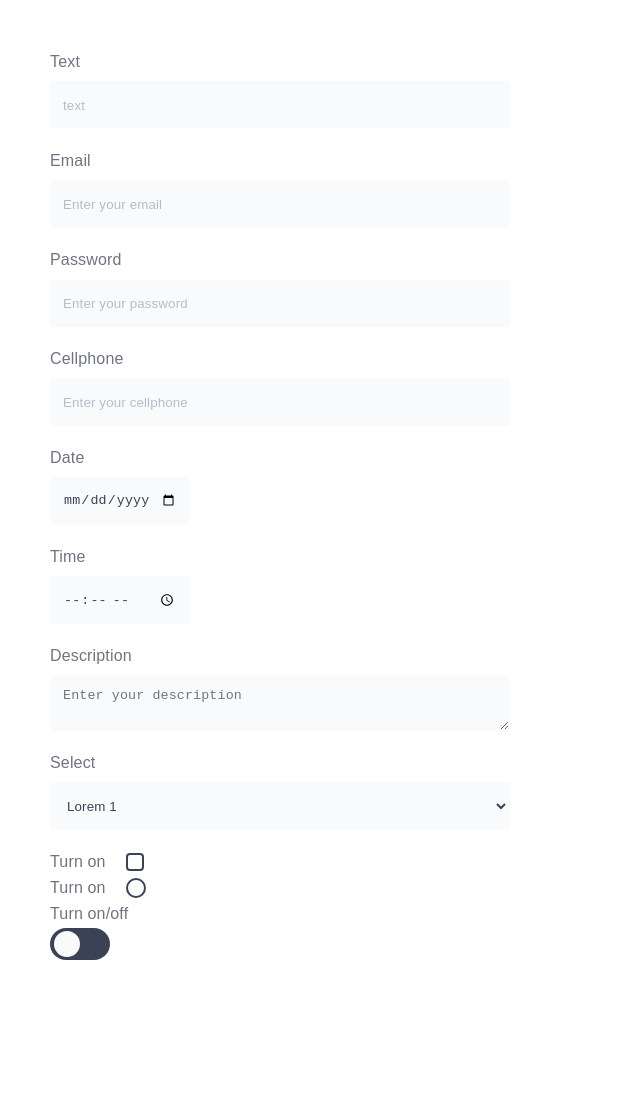
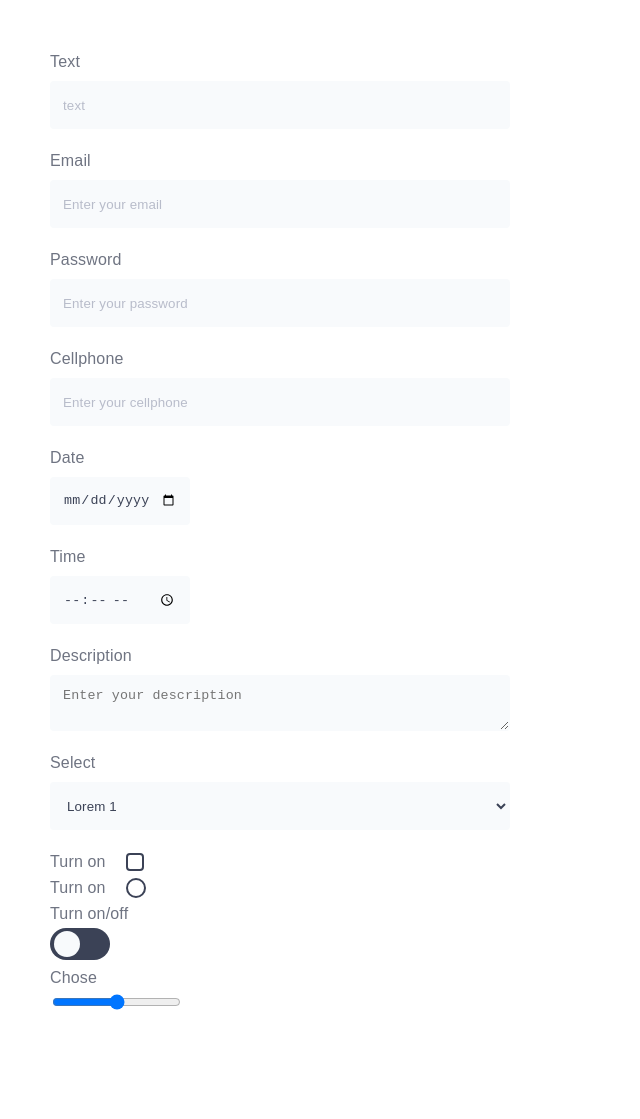
Before and after one commit to mary-kosar/UI_kit, a plain HTML site: page index.html in a window 1280 px wide. Shown: the whole page, without its empty margins (0-640 px from the left). Before the commit the page ends 1016 px from the top, so only its background shows below. Drawn offline with Linux system fonts and the light colour scheme.

Commit message:
added default range

```diff
--- a/index.html
+++ b/index.html
@@ -65,6 +65,7 @@
                 <span class="radio__icon"></span>
             </span>
         </label>
+        <!-- toggle -->
         <form action="#" class="field">
             <span>Turn on/off</span>
             <label class="switch">
@@ -72,6 +73,11 @@
                 <span class="switch__slider"></span>
             </label>
         </form>
+        <!-- slider -->
+        <label class="slider">
+            <span>Chose </span>
+            <input type="range" min="0" max="100" value="50" step="1">
+          </label>
     </form>
 </body>
 </html>
--- a/styles/style.css
+++ b/styles/style.css
@@ -172,5 +172,22 @@ textarea:focus {
 .switch__input:checked + .switch__slider::before{   /*в инете вариант + как лучше + или ~ */
    transform: translateX(26px);
    background-color: #F8FAFC;
+}
 
-}
+/* slider */
+.slider {
+    display: inline-block;
+    width: 20px;
+    height: 150px;
+    padding: 0;
+
+ }
+
+ /* vertical
+ .slider input {
+   width: 150px;
+   height: 20px;
+   margin: 0;
+   transform-origin: 75px 75px;
+   transform: rotate(-90deg);
+ } */
```
